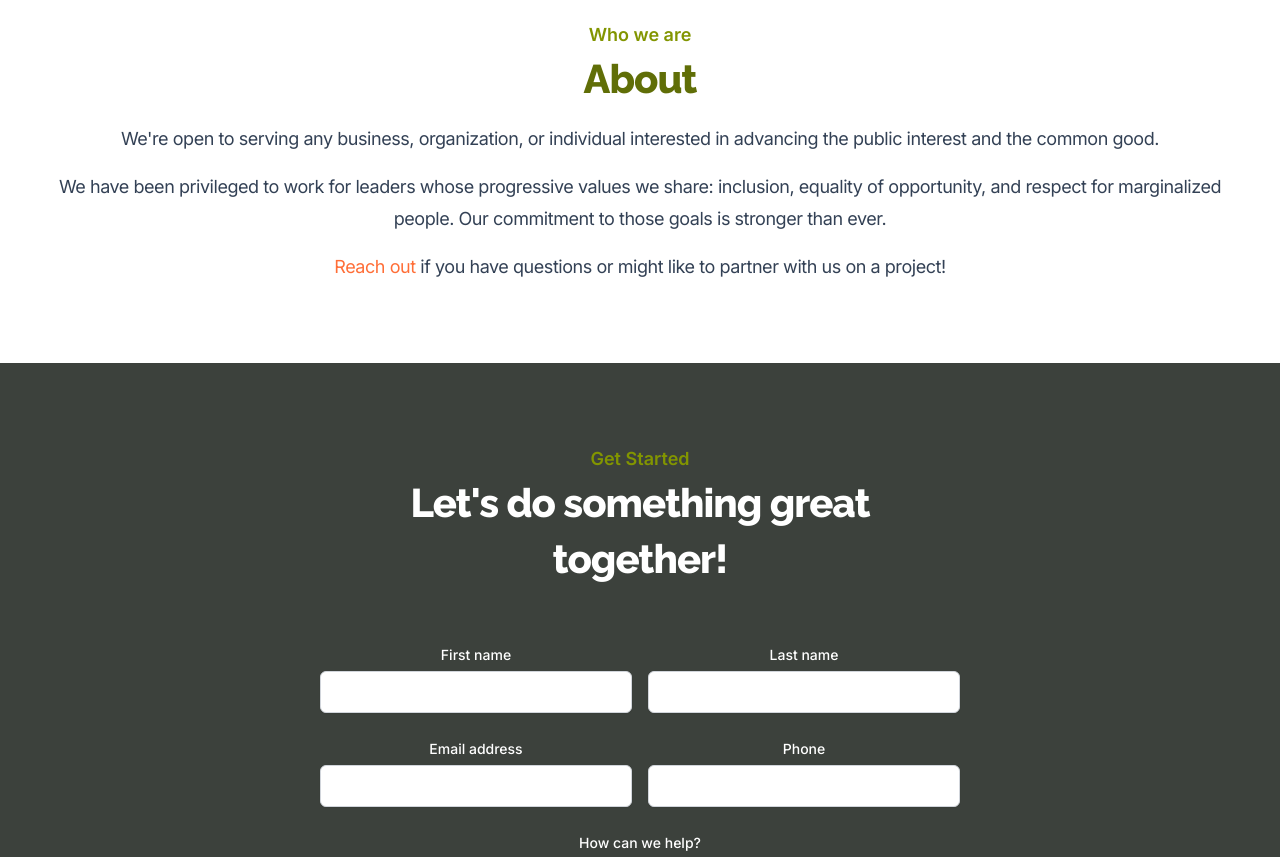
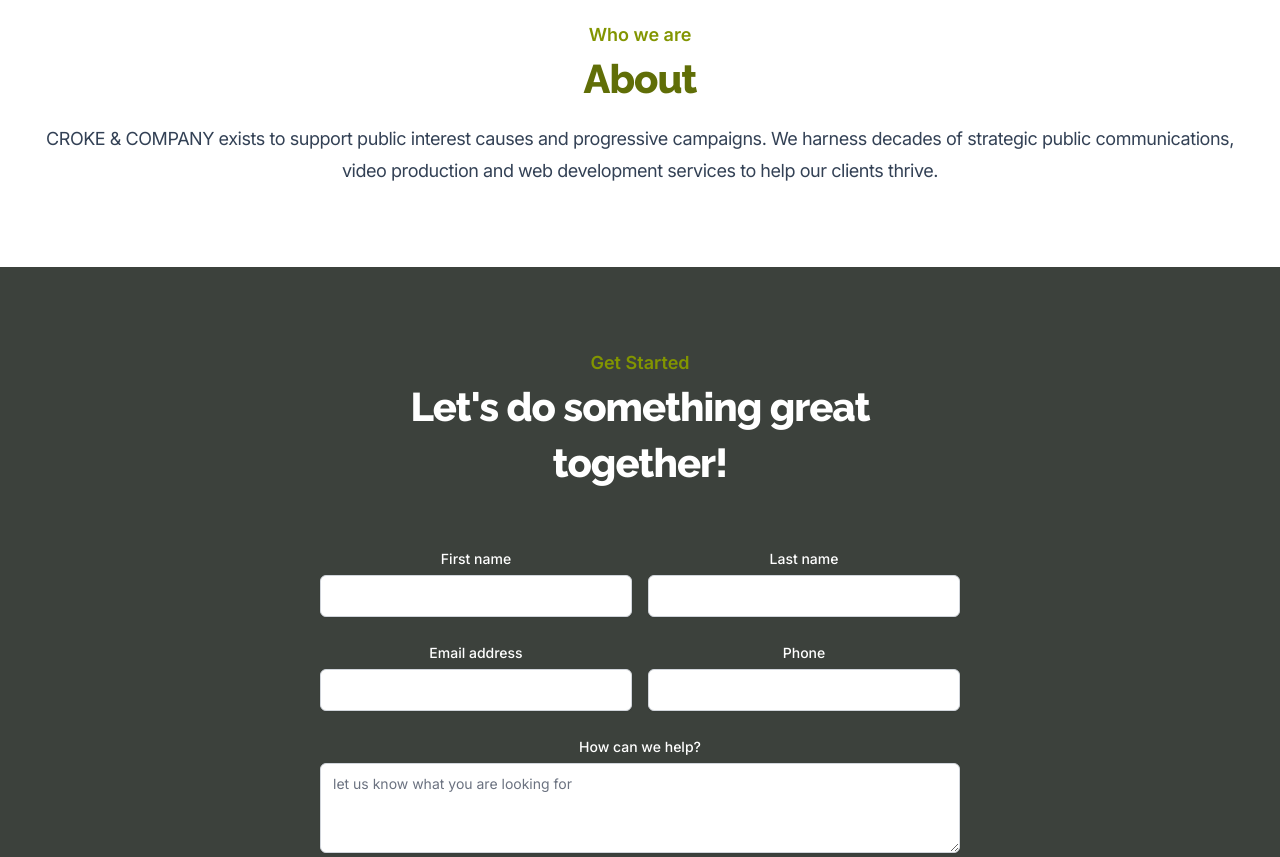
Before and after one commit to pc45/crokebrothers, a Next.js app: page / in a window 1280 px wide. Shown: the part 1320-2177 px from the top of the page. Built offline with nearby package versions, Linux system fonts and the light colour scheme.

Commit message:
copy update

```diff
--- a/src/components/About.jsx
+++ b/src/components/About.jsx
@@ -15,13 +15,7 @@
             About
           </p>
           <p className="mt-4 text-lg tracking-tight text-slate-700">
-            We're open to serving any business, organization, or individual interested in advancing the public interest and the common good.
-          </p>
-          <p className="mt-4 text-lg tracking-tight text-slate-700">
-            We have been privileged to work for leaders whose progressive values we share: inclusion, equality of opportunity, and respect for marginalized people. Our commitment to those goals is stronger than ever.
-          </p>
-          <p className="mt-4 text-lg tracking-tight text-slate-700">
-            <Link href="#contact"><a className="text-croke-300 hover:text-croke-600"> Reach out </a></Link> if you have questions or might like to partner with us on a project!
+            CROKE & COMPANY exists to support public interest causes and progressive campaigns. We harness decades of strategic public communications, video production and web development services to help our clients thrive.
           </p>
         </div>
       </Container>
```
